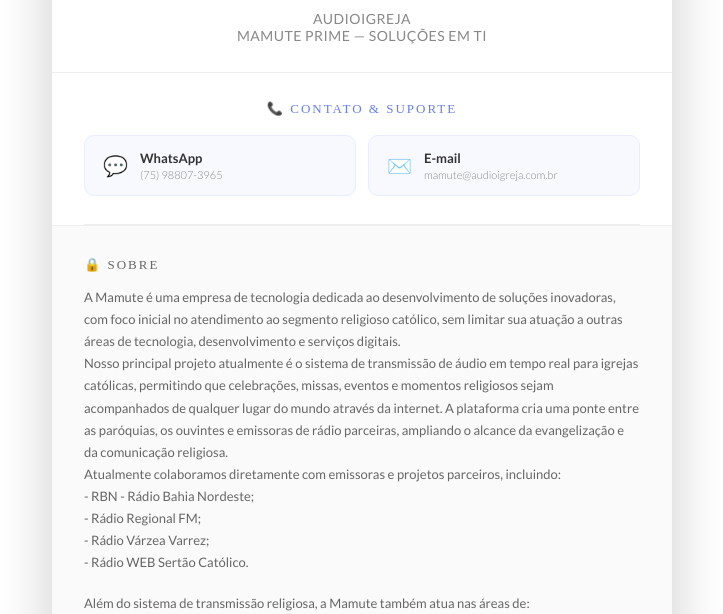
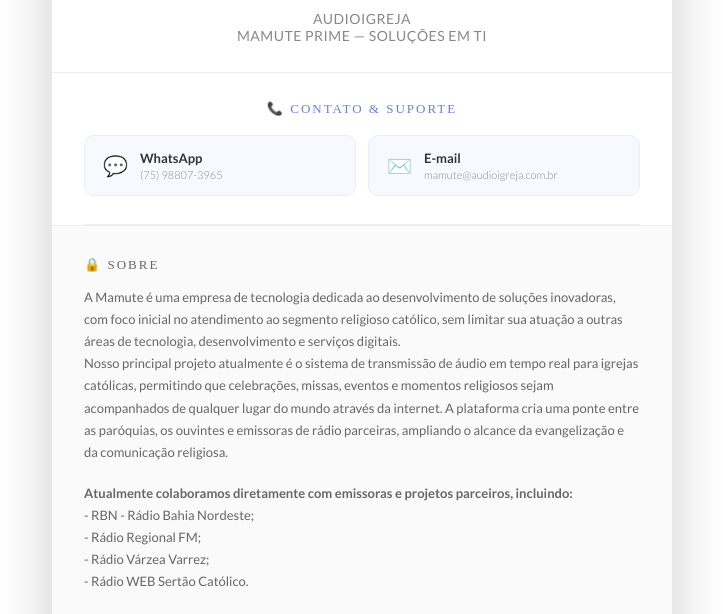
Before and after one commit to atd-mamute/mamute, a plain HTML site: page index.html in a window 1280 px wide. Shown: the part 338-952 px from the top of the page, without its empty margins (278-1001 px from the left). Drawn offline with Linux system fonts and the light colour scheme.

Commit message:
Update index.html

```diff
--- a/index.html
+++ b/index.html
@@ -260,10 +260,11 @@
             <p class="politica-titulo">🔒 Sobre</p>
         	<p>A Mamute é uma empresa de tecnologia dedicada ao desenvolvimento de soluções inovadoras, com foco inicial no atendimento ao segmento religioso católico, sem limitar sua atuação a outras áreas de tecnologia, desenvolvimento e serviços digitais.</p>
 			<p>Nosso principal projeto atualmente é o sistema de transmissão de áudio em tempo real para igrejas católicas, permitindo que celebrações, missas, eventos e momentos religiosos sejam acompanhados de qualquer lugar do mundo através da internet. A plataforma cria uma ponte entre as paróquias, os ouvintes e emissoras de rádio parceiras, ampliando o alcance da evangelização e da comunicação religiosa.</p>
-			<p>Atualmente colaboramos diretamente com emissoras e projetos parceiros, incluindo:</p>
+			</br>
+			<strong><p>Atualmente colaboramos diretamente com emissoras e projetos parceiros, incluindo:</p></strong>
 			<p>- RBN - Rádio Bahia Nordeste;</br> - Rádio Regional FM;</br> - Rádio Várzea Varrez;</br> - Rádio WEB Sertão Católico.</p>
 			</br>
-			<p>Além do sistema de transmissão religiosa, a Mamute também atua nas áreas de:</p>
+			<strong><p>Além do sistema de transmissão religiosa, a Mamute também atua nas áreas de:</p></strong>
 			<p>- Soluções de telefonia fixa e IP;</br> - Implantação e gerenciamento de PABX;</br> - URA eletrônica e automação de atendimento;</br> - Integração de telefonia empresarial;</br>
 			- Automação de WhatsApp empresarial;</br>- Desenvolvimento de sistemas e soluções personalizadas;</br>- Infraestrutura de redes e suporte tecnológico.</br>
 			<p>Nosso compromisso é utilizar a tecnologia como ferramenta de aproximação, comunicação e transformação, oferecendo soluções modernas, acessíveis e confiáveis para instituições, empresas e comunidades.</p>
```
